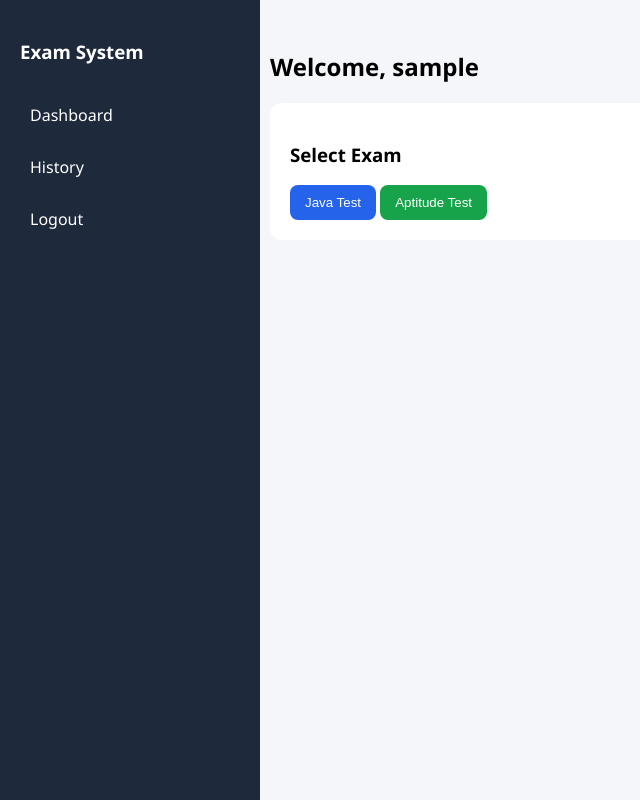
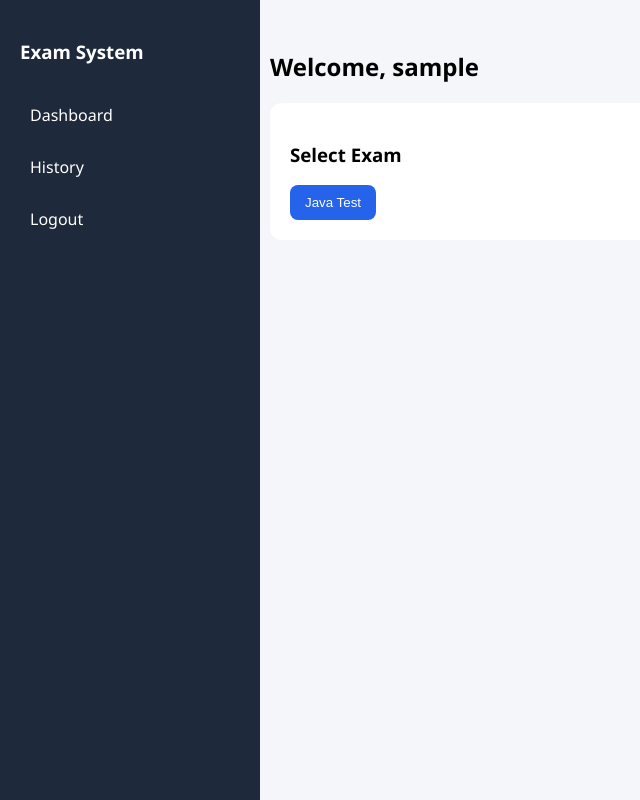
Before and after one commit to abhinavr645/exam-system, a Flask app: page /dashboard in a window 1280 px wide. Shown: the whole page, without its empty margins (0-640 px from the left). Run offline with Flask 3, Linux system fonts and the light colour scheme; the visitor is signed in with stand-in values (Sample User, id 1); some libraries are stand-ins or nearby versions.

Commit message:
Update dashboard.html

```diff
--- a/templates/dashboard.html
+++ b/templates/dashboard.html
@@ -24,7 +24,6 @@
     <h3>Select Exam</h3>
 
     <a href="/test/1"><button class="btn btn-primary">Java Test</button></a>
-    <a href="/test/2"><button class="btn btn-success">Aptitude Test</button></a>
 </div>
 
 </div>
```
